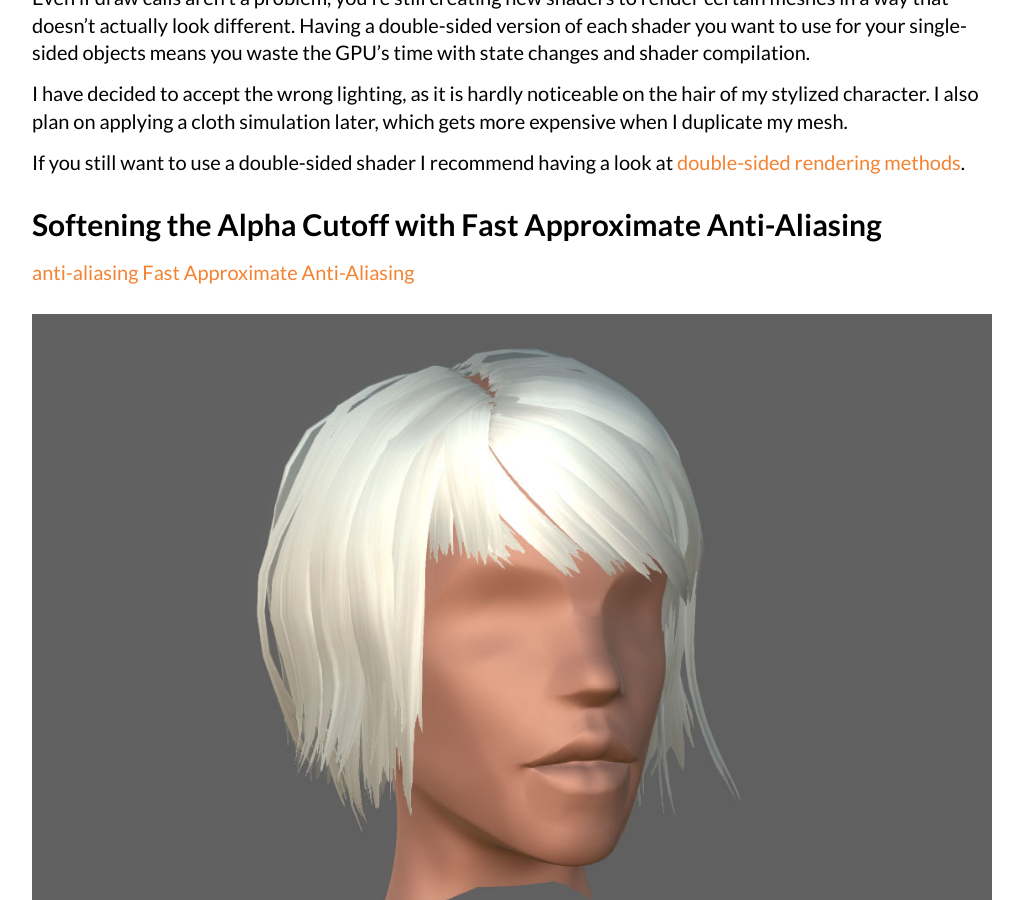
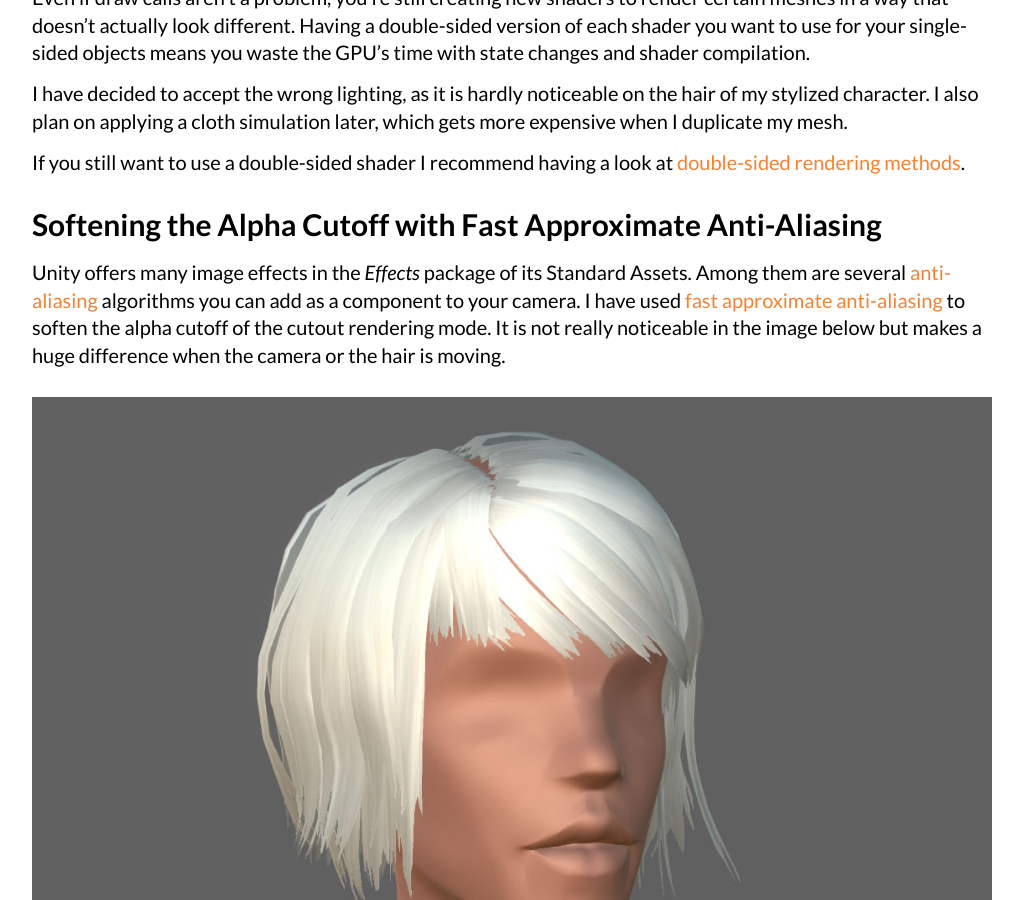
Before and after one commit to Lorti/manu.ninja, a Jekyll site: the page built from _posts/2016-01-26-rendering-low-poly-hair-in-unity.md, in a window 1280 px wide and 900 px high, scrolled down 4504 px. Shown: the whole window, without its empty margins (128-1151 px from the left). Built offline with Jekyll 4.4.1, drawn with Linux system fonts in a browser that asks for light colours; nearby versions of some CDN libraries; comment, search, counter and statistics services are not loaded.

Commit message:
blog writing is harder than it looks

```diff
--- a/_posts/2016-01-26-rendering-low-poly-hair-in-unity.md
+++ b/_posts/2016-01-26-rendering-low-poly-hair-in-unity.md
@@ -11,7 +11,6 @@ You have modeled and textured hair for your low-poly character and want to drop
 ![](/images/unity-low-poly-hair-cutout.jpg)
 
 This was my experience a few days ago. Turns out, that Unity has no cutout with soft edges or a double-sided shader per default, apart from the foliage shaders. There is no well-hidden checkbox to turn off backface culling, like one might expect from a modeling software. Luckily all the default shaders can be downloaded from the [Unity Download Archive](https://unity3d.com/get-unity/download/archive), to tinker with them.
-
 
 
 
@@ -115,7 +114,6 @@ Pass {
 
 
 
-
 ## The Lighting Is Wrong in This Approach
 
 The lighting of the backfaces is wrong, as the normals of the mesh are facing away from the camera. This is because Unity does not automatically flip the normals for you like your modeling software does. You would have to create an additional pass where you duplicate and invert the faces yourself. This means twice as many draw calls for a double-sided shader. Which is why [Unity's developers](http://danielbrauer.com/files/rendering-double-sided-geometry.html) suggest to copy and invert the faces of your mesh in your modeling software, instead of using a double-sided shader.
@@ -130,8 +128,7 @@ If you still want to use a double-sided shader I recommend having a look at [dou
 
 ## Softening the Alpha Cutoff with Fast Approximate Anti-Aliasing
 
-[anti-aliasing](http://docs.unity3d.com/Manual/script-Antialiasing.html)
-[Fast Approximate Anti-Aliasing](https://en.wikipedia.org/wiki/Fast_approximate_anti-aliasing)
+Unity offers many image effects in the _Effects_ package of its Standard Assets. Among them are several [anti-aliasing](http://docs.unity3d.com/Manual/script-Antialiasing.html) algorithms you can add as a component to your camera. I have used [fast approximate anti-aliasing](https://en.wikipedia.org/wiki/Fast_approximate_anti-aliasing) to soften the alpha cutoff of the cutout rendering mode. It is not really noticeable in the image below but makes a huge difference when the camera or the hair is moving.
 
 ![](/images/unity-low-poly-hair-fxaa.jpg)
 
@@ -146,4 +143,6 @@ If you wonder how the hair itself was modeled, it consists of several hair strip
 
 ## Conclusion
 
+
+
 ![](/images/unity-low-poly-hair-rendering.jpg)
```
